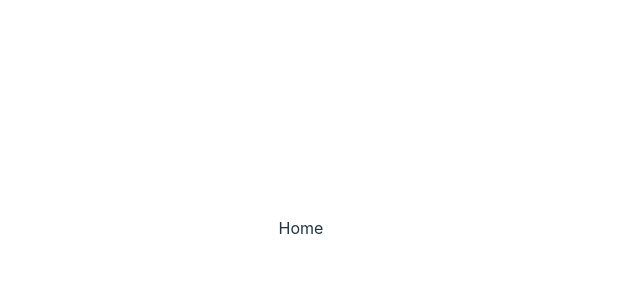
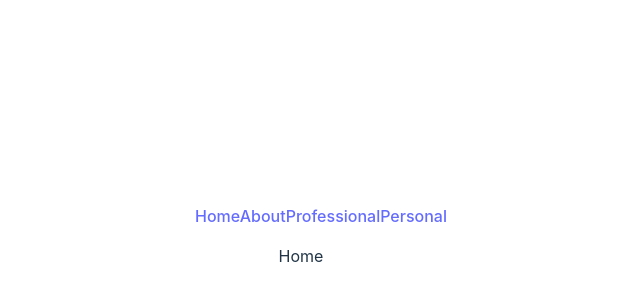
Before and after one commit to NoahPalin/cf-visuals, a React (Vite) app: page / in a window 1280 px wide. Shown: the part 172-472 px from the top of the page, without its empty margins (339-979 px from the left). Built offline with nearby package versions, Linux system fonts and the light colour scheme.

Commit message:
Add nav options for each page.

```diff
--- a/src/App.jsx
+++ b/src/App.jsx
@@ -1,6 +1,6 @@
 import { useState } from 'react'
-import './App.css'
-import { Routes, Route } from 'react-router-dom'
+import './styles/App.css'
+import { Link, Routes, Route } from 'react-router-dom'
 import About from './routes/about'
 import Home from './routes/home'
 import Professional from './routes/professional'
@@ -9,11 +9,19 @@ import Personal from './routes/personal'
 function App() {
   return (
     <>
+    <nav>
+      <ul>
+        <Link to='/'>Home</Link>
+        <Link to='/about'>About</Link>
+        <Link to='/professional'>Professional</Link>
+        <Link to='/personal'>Personal</Link>
+      </ul>
+    </nav>
       <Routes>
-        <Route path="/" element={<Home />} />
-        <Route path="/about" element={<About />} />
-        <Route path="/professional" element={<Professional />} />
-        <Route path="/personal" element={<Personal />} />
+        <Route path='/' element={<Home />} />
+        <Route path='/about' element={<About />} />
+        <Route path='/professional' element={<Professional />} />
+        <Route path='/personal' element={<Personal />} />
       </Routes>
     </>
   )
--- a/src/main.jsx
+++ b/src/main.jsx
@@ -1,8 +1,10 @@
 import React from 'react'
 import ReactDOM from 'react-dom/client'
-import App from './App'
-import './index.css'
+import App from './App.jsx'
+import './styles/index.css'
 import { BrowserRouter } from 'react-router-dom'
+// q: how to import a style sheet?
+// a: import './styles/index.css'
 
 ReactDOM.createRoot(document.getElementById('root')).render(
   <React.StrictMode>
```
Also changed, not shown: src/styles/App.css (renamed from src/App.css), src/styles/index.css (renamed from src/index.css).
